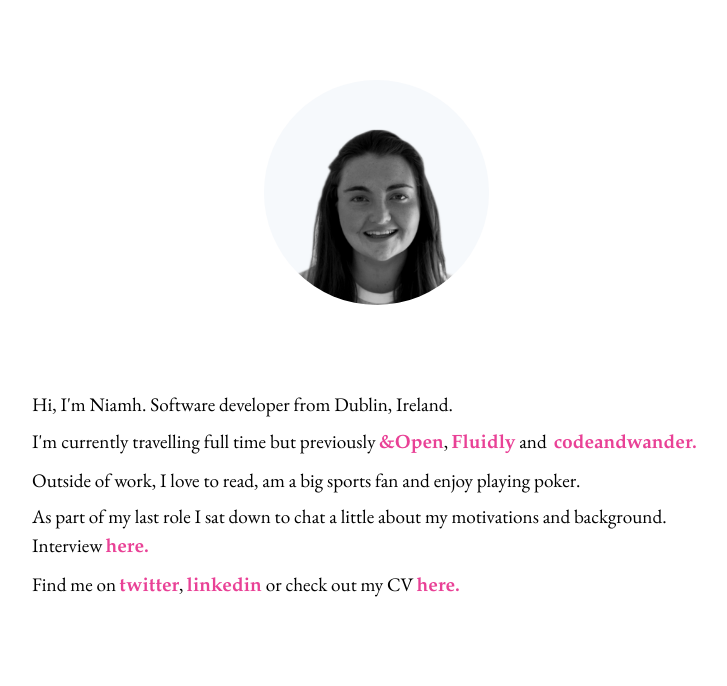
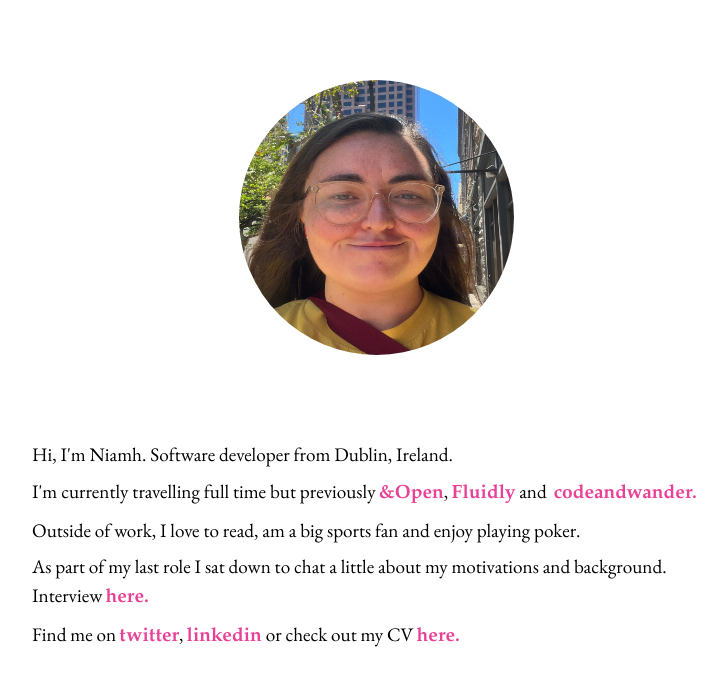
Before and after one commit to nileahtobhair/site-2023, a Next.js app: page / in a window 1280 px wide. Shown: the top 686 px of the page, without its empty margins (264-991 px from the left). Built offline with nearby package versions, Linux system fonts and the light colour scheme; a web font is replaced by a local one.

Commit message:
Update profile photo

```diff
--- a/components/layout.js
+++ b/components/layout.js
@@ -5,7 +5,7 @@ import { useState } from "react";
 
 import styles from "./layout.module.css";
 import utilStyles from "../styles/utils.module.css";
-import profile from "/public/images/profile.png";
+import profile from "/public/images/profile.jpg";
 import youngProfile from "/public/images/youngprofile.png";
 
 const name = "Niamh Lawlor";
@@ -33,8 +33,8 @@ export default function Layout({ children, home }) {
               <Image
                 src={isHovering ? youngProfile : profile}
                 className={utilStyles.profileImage}
-                height={225}
-                width={225}
+                height={325}
+                width={325}
                 alt=""
                 priority
               />
--- a/styles/utils.module.css
+++ b/styles/utils.module.css
@@ -31,8 +31,8 @@
 
 .profileImage {
   margin-top: 2rem;
-  height: 225px;
-  width: 225px;
+  height: 275px;
+  width: 275px;
   border-radius: 50%;
 }
 
```
Also changed, not shown: public/images/profile.jpg (added).
